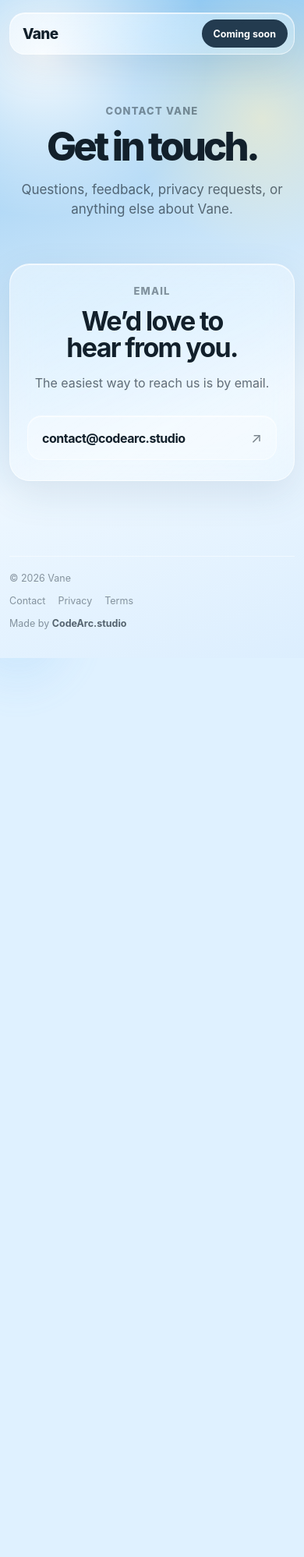
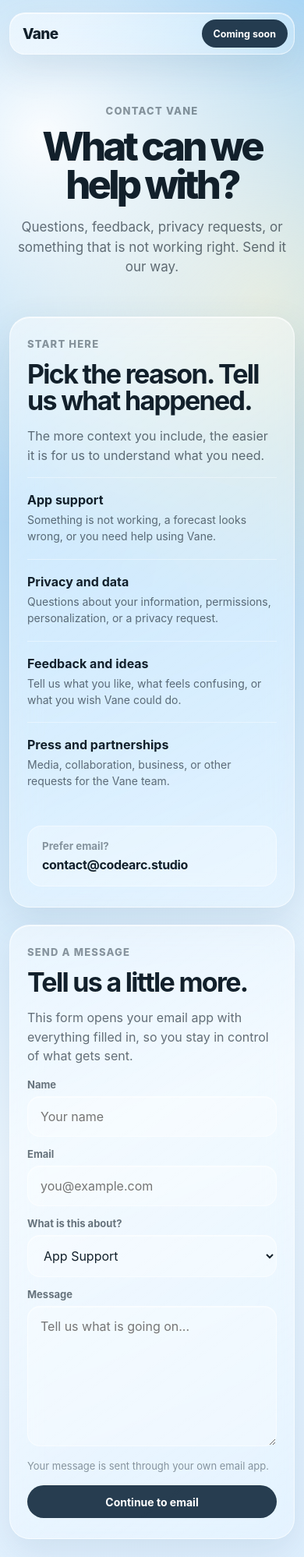
Before and after one commit to codearc-studio/vane-website, a plain HTML site: page contact/index.html in a window 390 px wide. Shown: the top 1997 px of the page at 78% size. Before the commit the page ends 844 px from the top, so only its background shows below. Drawn offline with Linux system fonts and the light colour scheme.

Commit message:
Update index.html

```diff
--- a/contact/index.html
+++ b/contact/index.html
@@ -1,25 +1,28 @@
 <!doctype html>
 <html lang="en">
 <head>
+
 <meta charset="utf-8">
-<meta name="viewport" content="width=device-width,initial-scale=1,viewport-fit=cover">
-<meta name="format-detection" content="telephone=no">
-<meta name="apple-mobile-web-app-capable" content="yes">
+<meta name="viewport" content="width=device-width,initial-scale=1">
 <meta name="theme-color" content="#c9e7fb">
-<link rel="stylesheet" href="../styles.css">
+<link rel="icon" href="/favicon.ico" sizes="any">
+<link rel="icon" type="image/png" href="/favicon.png">
+<link rel="apple-touch-icon" sizes="180x180" href="/apple-touch-icon.png">
+<link rel="stylesheet" href="/styles.css">
+
 <title>Contact | Vane</title>
-<meta name="description" content="Contact Vane.">
+<meta name="description" content="Contact Vane support and the CodeArc.studio team.">
 </head>
 <body>
 
 <nav>
   <div class="shell">
     <div class="nav glass">
-      <a href="../" class="brand">Vane</a>
+      <a href="/" class="brand">Vane</a>
       <div class="navlinks">
-        <a class="navlink" href="../#sense">Sense</a>
-        <a class="navlink" href="../contact/">Contact</a>
-        <a class="pill primary" href="../#coming-soon">Coming soon</a>
+        <a class="navlink" href="/#sense">Sense</a>
+        <a class="navlink" href="/contact">Contact</a>
+        <a class="pill primary" href="/#coming-soon">Coming soon</a>
       </div>
     </div>
   </div>
@@ -28,20 +31,76 @@
 <main class="shell">
   <header class="contacthero reveal">
     <div class="kicker">Contact Vane</div>
-    <h1>Get in touch.</h1>
-    <p>Questions, feedback, privacy requests, or anything else about Vane.</p>
+    <h1>What can we help with?</h1>
+    <p>Questions, feedback, privacy requests, or something that is not working right. Send it our way.</p>
   </header>
 
-  <section class="reveal" style="padding-top:24px;padding-bottom:96px;">
-    <div class="contactform glass" style="max-width:760px;margin:0 auto;text-align:center;">
-      <div class="kicker">Email</div>
-      <h2 style="margin-left:auto;margin-right:auto;">We’d love to hear from you.</h2>
-      <p style="max-width:560px;margin:16px auto 0;">The easiest way to reach us is by email.</p>
+  <section class="contactgrid reveal">
+    <aside class="contactside glass">
+      <div>
+        <div class="kicker">Start here</div>
+        <h2>Pick the reason. Tell us what happened.</h2>
+        <p>The more context you include, the easier it is for us to understand what you need.</p>
+      </div>
 
-      <a class="email-cta" href="mailto:contact@codearc.studio" style="margin-top:30px;">
-        <span class="email-label">contact@codearc.studio</span>
-        <span class="email-arrow">↗</span>
-      </a>
+      <div class="topic">
+        <strong>App support</strong>
+        <span>Something is not working, a forecast looks wrong, or you need help using Vane.</span>
+      </div>
+      <div class="topic">
+        <strong>Privacy and data</strong>
+        <span>Questions about your information, permissions, personalization, or a privacy request.</span>
+      </div>
+      <div class="topic">
+        <strong>Feedback and ideas</strong>
+        <span>Tell us what you like, what feels confusing, or what you wish Vane could do.</span>
+      </div>
+      <div class="topic">
+        <strong>Press and partnerships</strong>
+        <span>Media, collaboration, business, or other requests for the Vane team.</span>
+      </div>
+
+      <div class="emailbox">
+        <small>Prefer email?</small>
+        <a href="mailto:contact@codearc.studio">contact@codearc.studio</a>
+      </div>
+    </aside>
+
+    <div class="contactform glass">
+      <div class="kicker">Send a message</div>
+      <h2>Tell us a little more.</h2>
+      <p>This form opens your email app with everything filled in, so you stay in control of what gets sent.</p>
+
+      <form id="contact-form">
+        <div class="formgrid">
+          <div class="fieldwrap">
+            <label for="name">Name</label>
+            <input id="name" name="name" autocomplete="name" placeholder="Your name">
+          </div>
+          <div class="fieldwrap">
+            <label for="email">Email</label>
+            <input id="email" name="email" type="email" autocomplete="email" placeholder="you@example.com">
+          </div>
+          <div class="fieldwrap full">
+            <label for="topic">What is this about?</label>
+            <select id="topic" name="topic">
+              <option>App Support</option>
+              <option>Privacy and Data</option>
+              <option>Feedback and Ideas</option>
+              <option>Press and Partnerships</option>
+              <option>General</option>
+            </select>
+          </div>
+          <div class="fieldwrap full">
+            <label for="message">Message</label>
+            <textarea id="message" name="message" required placeholder="Tell us what is going on..."></textarea>
+          </div>
+        </div>
+        <div class="submitrow">
+          <span class="helper">Your message is sent through your own email app.</span>
+          <button class="pill primary" type="submit">Continue to email</button>
+        </div>
+      </form>
     </div>
   </section>
 </main>
@@ -50,14 +109,14 @@
   <div class="shell footer">
     <span>© 2026 Vane</span>
     <div class="footerlinks">
-      <a href="../contact/">Contact</a>
-      <a href="../privacy/">Privacy</a>
-      <a href="../terms/">Terms</a>
+      <a href="/contact">Contact</a>
+      <a href="/privacy">Privacy</a>
+      <a href="/terms">Terms</a>
     </div>
     <div class="credit">Made by <a href="https://codearc.studio" target="_blank" rel="noopener noreferrer">CodeArc.studio</a></div>
   </div>
 </footer>
 
-<script src="../site.js"></script>
+<script src="/site.js"></script>
 </body>
 </html>
```
